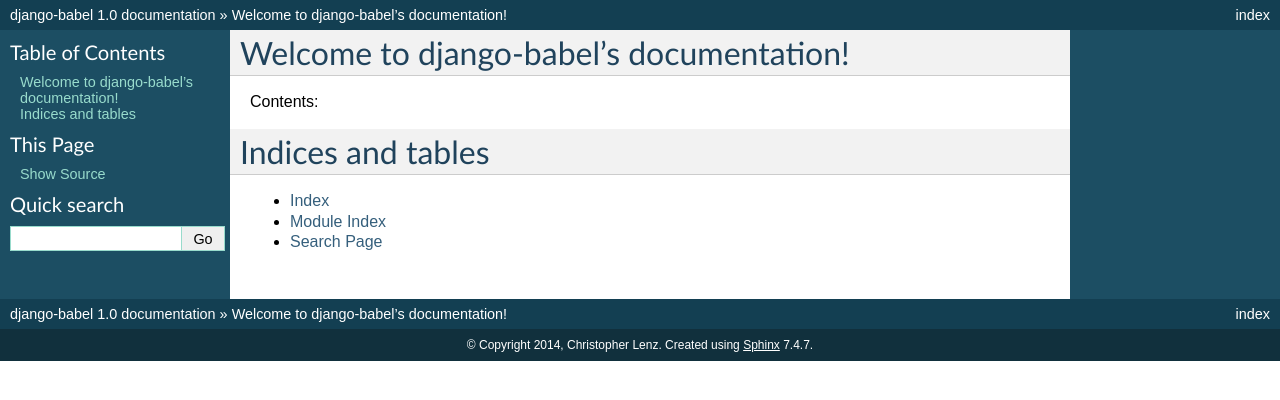
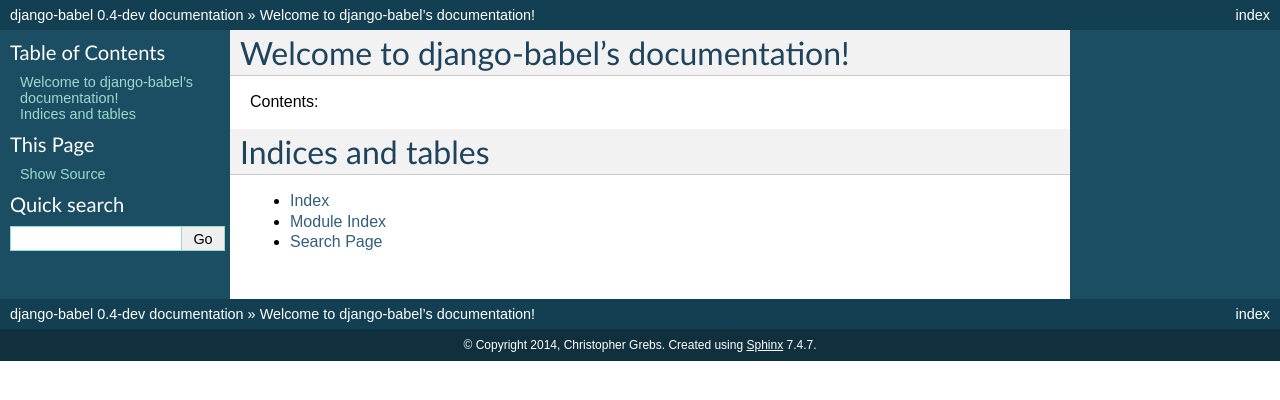
Before and after one commit to python-babel/django-babel, a Sphinx documentation site: the page built from docs/index.rst, in a window 1280 px wide. Shown: the top 400 px of the page. Built offline with Sphinx 7.4.7, drawn with Linux system fonts in a browser that asks for light colours.

Commit message:
Back to 0.4-dev

```diff
--- a/CHANGELOG.rst
+++ b/CHANGELOG.rst
@@ -1,5 +1,10 @@
 Changelog
 =========
+
+0.4 - `master`_
+---------------
+
+.. note:: This version is not yet released and is under active development.
 
 
 0.3.3 - 2014-04-22
--- a/docs/conf.py
+++ b/docs/conf.py
@@ -47,16 +47,16 @@
 
 # General information about the project.
 project = 'django-babel'
-copyright = '2014, Christopher Lenz'
+copyright = '2014, Christopher Grebs'
 
 # The version info for the project you're documenting, acts as replacement for
 # |version| and |release|, also used in various other places throughout the
 # built documents.
 #
 # The short X.Y version.
-version = '1.0'
+version = '0.4'
 # The full version, including alpha/beta/rc tags.
-release = '1.0'
+release = '0.4-dev'
 
 # The language for content autogenerated by Sphinx. Refer to documentation
 # for a list of supported languages.
@@ -200,7 +200,7 @@
 #  author, documentclass [howto, manual, or own class]).
 latex_documents = [
   ('index', 'django-babel.tex', 'django-babel Documentation',
-   'Christopher Lenz', 'manual'),
+   'Christopher Grebs', 'manual'),
 ]
 
 # The name of an image file (relative to this directory) to place at the top of
@@ -230,7 +230,7 @@
 # (source start file, name, description, authors, manual section).
 man_pages = [
     ('index', 'django-babel', 'django-babel Documentation',
-     ['Christopher Lenz'], 1)
+     ['Christopher Grebs'], 1)
 ]
 
 # If true, show URL addresses after external links.
@@ -244,7 +244,7 @@
 #  dir menu entry, description, category)
 texinfo_documents = [
   ('index', 'django-babel', 'django-babel Documentation',
-   'Christopher Lenz', 'django-babel', 'One line description of project.',
+   'Christopher Grebs', 'django-babel', 'One line description of project.',
    'Miscellaneous'),
 ]
 
--- a/setup.py
+++ b/setup.py
@@ -54,7 +54,7 @@
     name='django-babel',
     description='Utilities for using Babel in Django',
     long_description=read('README.rst') + u'\n\n' + read('CHANGELOG.rst'),
-    version='0.3.3',
+    version='0.4-dev',
     license='BSD',
     author='Christopher Grebs',
     author_email='cg@webshox.org',
```
